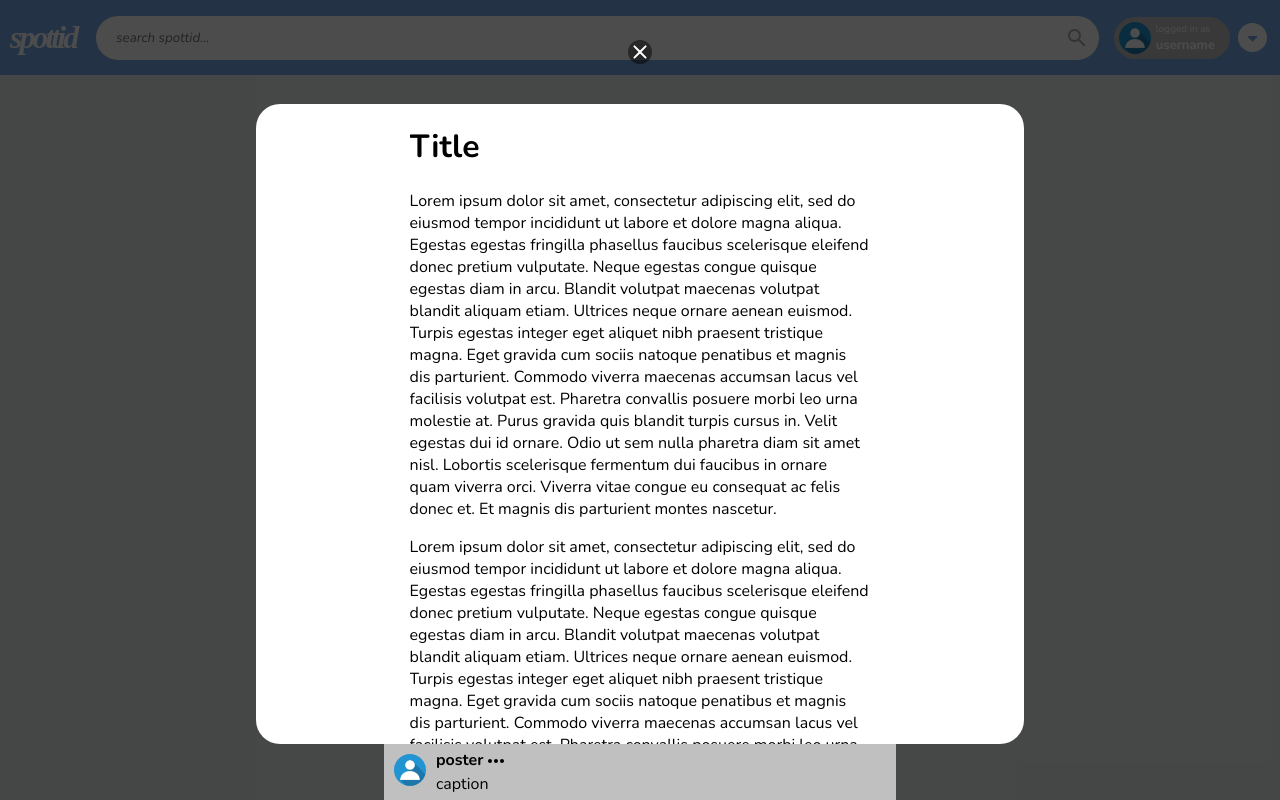
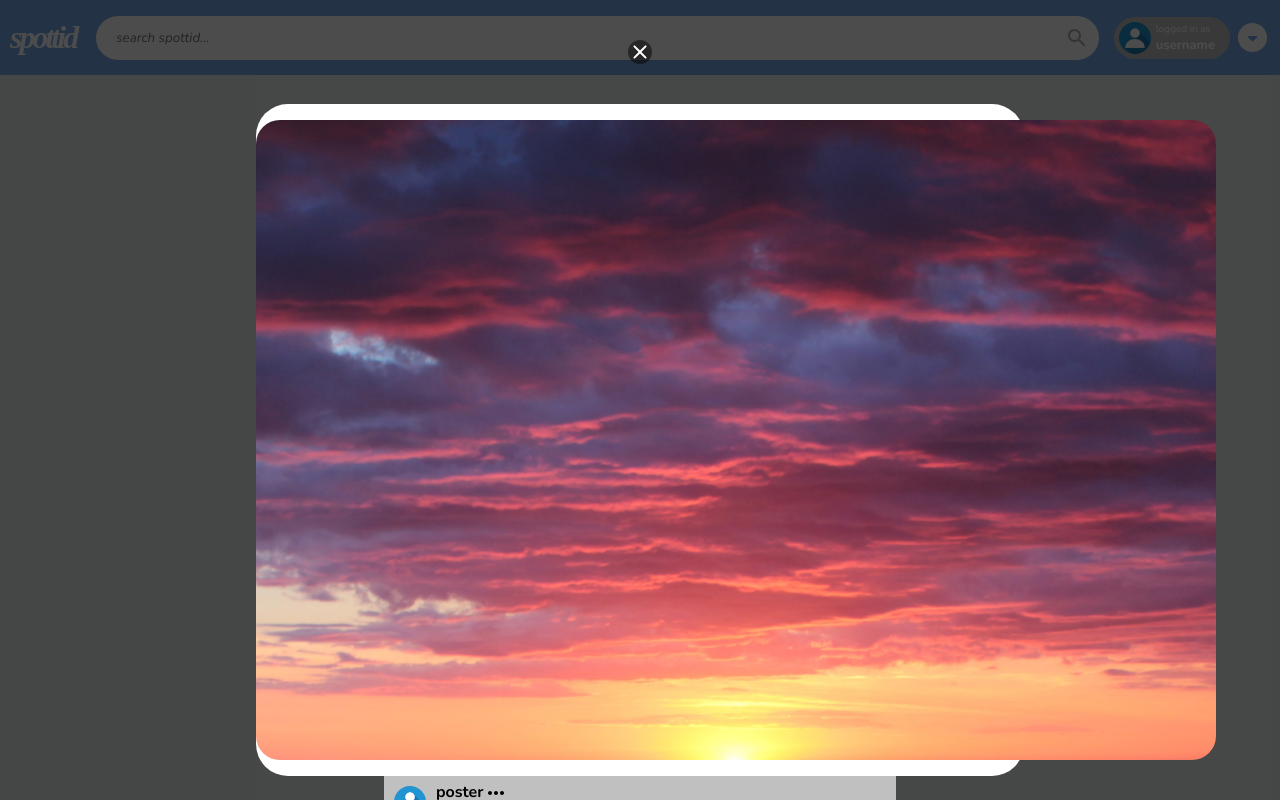
Before and after one commit to marideguia/HackWesTX, a React (Create React App) app in the folder amazon-clone/: page / in a window 1280 px wide. Built offline with nearby package versions, Linux system fonts and the light colour scheme; a web font is replaced by a local one.

Commit message:
Image post prototype

```diff
--- a/amazon-clone/src/post/Post.js
+++ b/amazon-clone/src/post/Post.js
@@ -1,6 +1,7 @@
 import React from 'react';
 import './Post.css';
 import PostContentText from './PostContentText';
+import PostContentImage from './PostContentImage';
 import defavatar from '../img/defavatar.jpg';
 import MoreHoriz from '@material-ui/icons/MoreHoriz';
 import Like from '@material-ui/icons/Favorite';
@@ -14,7 +15,7 @@ function Post() {
       <div className="post__close">
         <Close />
       </div>
-      <PostContentText />
+      <PostContentImage />
       <div className="post__thread">
         <div className="post__caption">
           <div className="post__avatarspace">
@@ -30,7 +31,7 @@ function Post() {
           </div>
         </div>
         <div className="post__interacts">
-          <div className="post__interactcounter"><Like color='red' /><strong>5</strong></div>
+          <div className="post__interactcounter"><Like /><strong>5</strong></div>
           <div className="post__interactcounter"><Comment /><strong>5</strong></div>
           <div className="post__interactcounter"><Reshare /><strong>5</strong></div>
         </div>
--- /dev/null
+++ b/amazon-clone/src/post/PostContentImage.css
@@ -0,0 +1,27 @@
+.content {
+    min-width: 250px;
+    width: 60%;
+    height: 80%;
+    position: relative;
+    top: 10%;
+    left: 20%;
+    background-color: white;
+    border-radius: 32px;
+    -moz-border-radius: 32px;
+    -webkit-border-radius: 32px;
+    padding-bottom: 32px;
+}
+
+.content__body {
+    text-align: center;
+    width: 100%;
+    height: 100%;
+}
+
+.content__image {
+    object-fit: cover;
+    margin-top: 16px;
+    border-radius: 24px;
+    -moz-border-radius: 24px;
+    -webkit-border-radius: 24px;
+}
--- /dev/null
+++ b/amazon-clone/src/post/PostContentImage.js
@@ -0,0 +1,18 @@
+import React from 'react';
+import testimage from './testimage.jpg';
+import './PostContentImage.css';
+
+function PostContentImage() {
+  return (
+    <div className='content'>
+      <div className='content__body'>
+        <img
+          className='content__image'
+          src={testimage}
+          alt='' />
+      </div>
+    </div>
+  )
+}
+
+export default PostContentImage;
```
